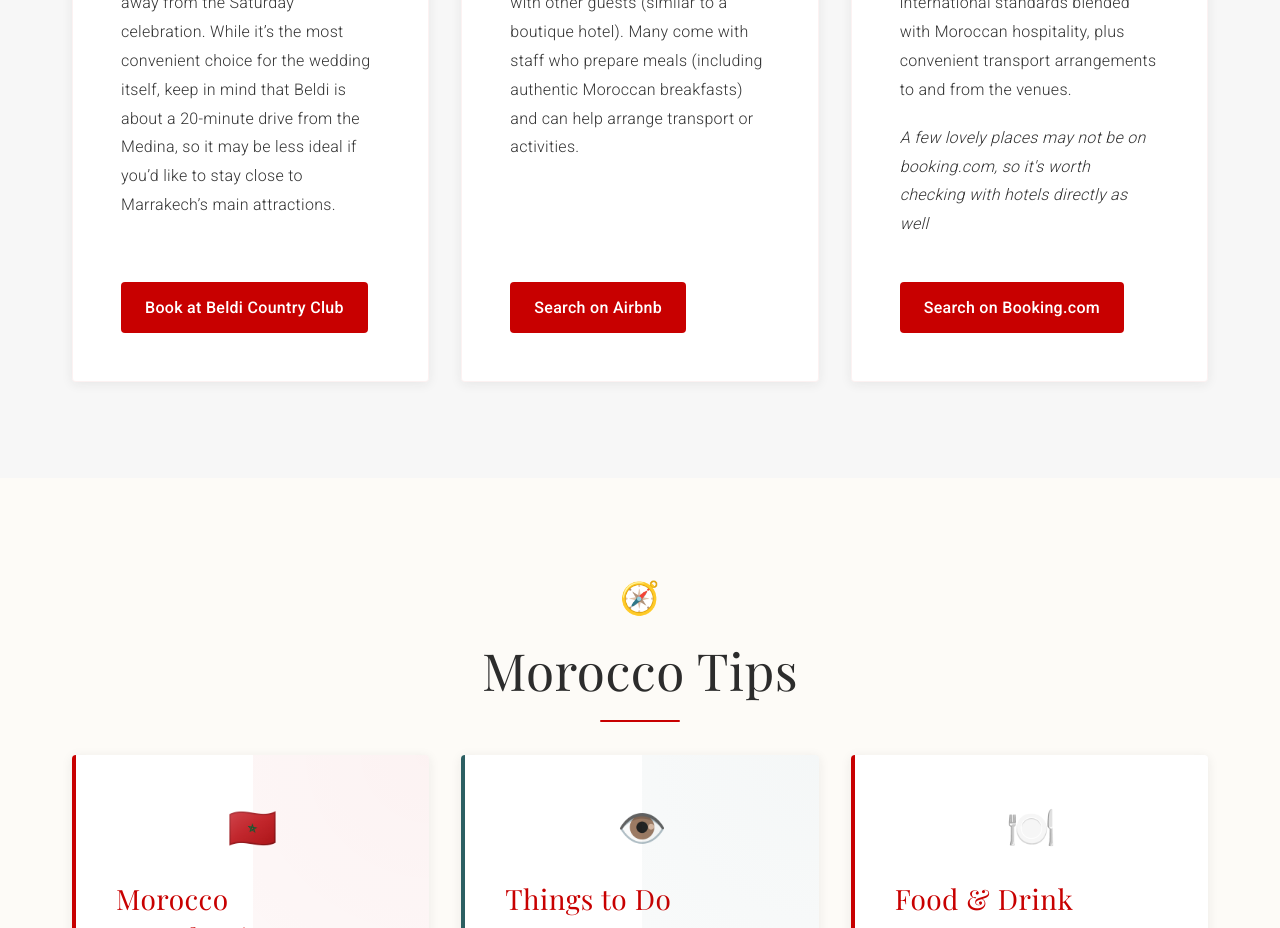
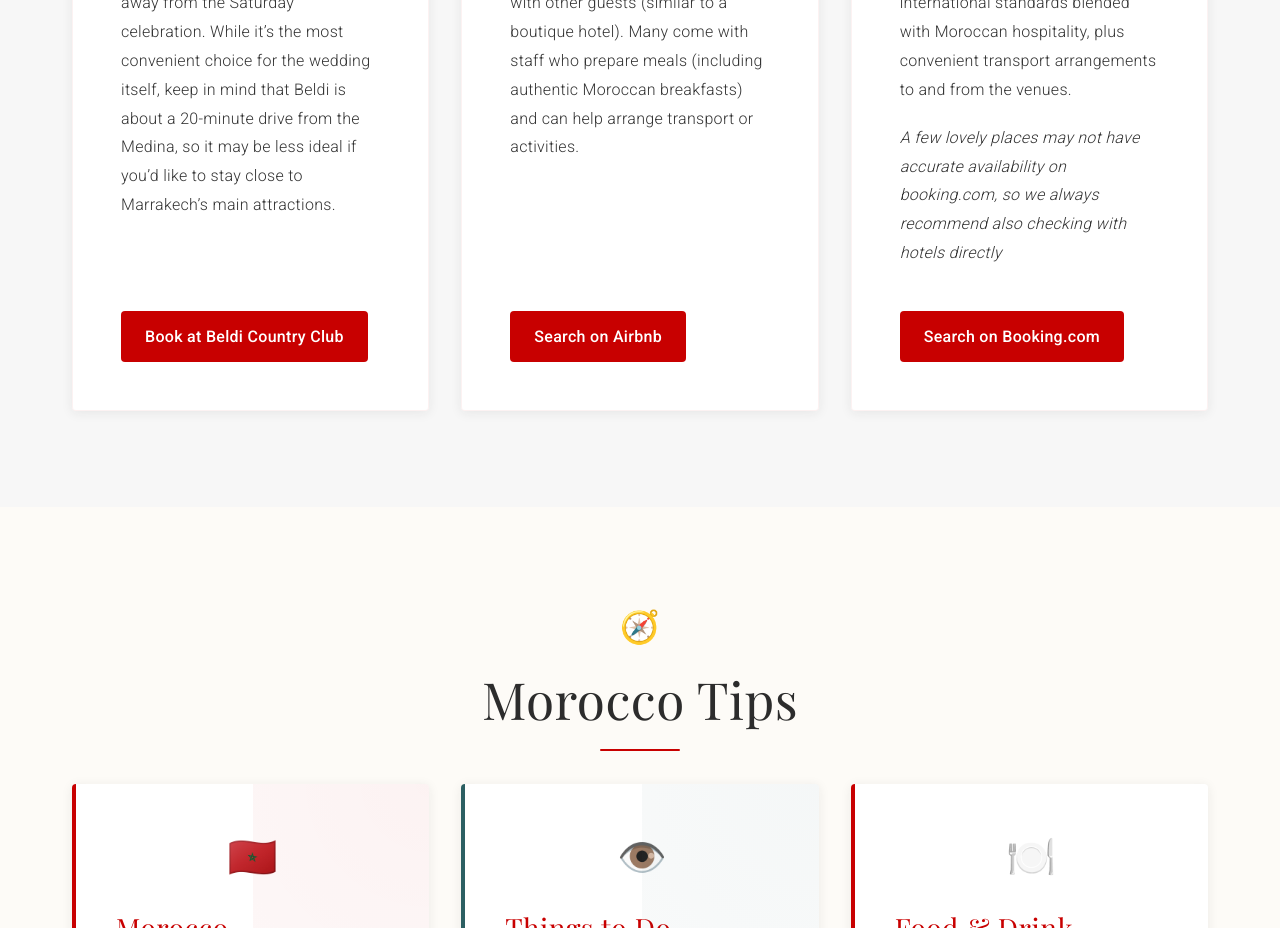
Before and after one commit to mluluz/wedding-website, a plain HTML site: page index.html in a window 1280 px wide. Shown: the part 3020-3948 px from the top of the page. Drawn offline with nearby package versions, Linux system fonts and the light colour scheme; files whose address does not match are found by name; a web font is replaced by a local one.

Commit message:
update hotel section

```diff
--- a/index.html
+++ b/index.html
@@ -142,7 +142,7 @@
                         <div class="stay-card-content">
                             <h3>Hotels</h3>
                             <p>For those who prefer contemporary comfort, modern hotels in Morocco offer all the amenities you'd expect — from pools and spas to 24/7 concierge service. They're a great option if you'd like the ease of international standards blended with Moroccan hospitality, plus convenient transport arrangements to and from the venues.</p>
-                            <p><em>A few lovely places may not be on booking.com, so it's worth checking with hotels directly as well</em></p>
+                            <p><em>A few lovely places may not have accurate availability on booking.com, so we always recommend also checking with hotels directly</em></p>
                         </div>
                         <div class="booking-buttons">
                             <a href="https://www.booking.com/searchresults.html?ss=Marrakesh&ssne=Marrakesh&ssne_untouched=Marrakesh&efdco=1&label=gen173nr-10CAEoggI46AdIM1gEaA-IAQGYATO4ARnIAQ_YAQPoAQH4AQGIAgGoAgG4Avfx88UGwAIB0gIkZDNlZWQ2MzYtZWQ2NC00OGI0LTg3MDItMTU1MTdmYWU0MjFl2AIB4AIB&aid=304142&lang=en-us&sb=1&src_elem=sb&src=index&dest_id=-38833&dest_type=city&checkin=2026-04-16&checkout=2026-04-20&group_adults=1&no_rooms=1&group_children=0" target="_blank" class="booking-link">Search on Booking.com</a>
```
